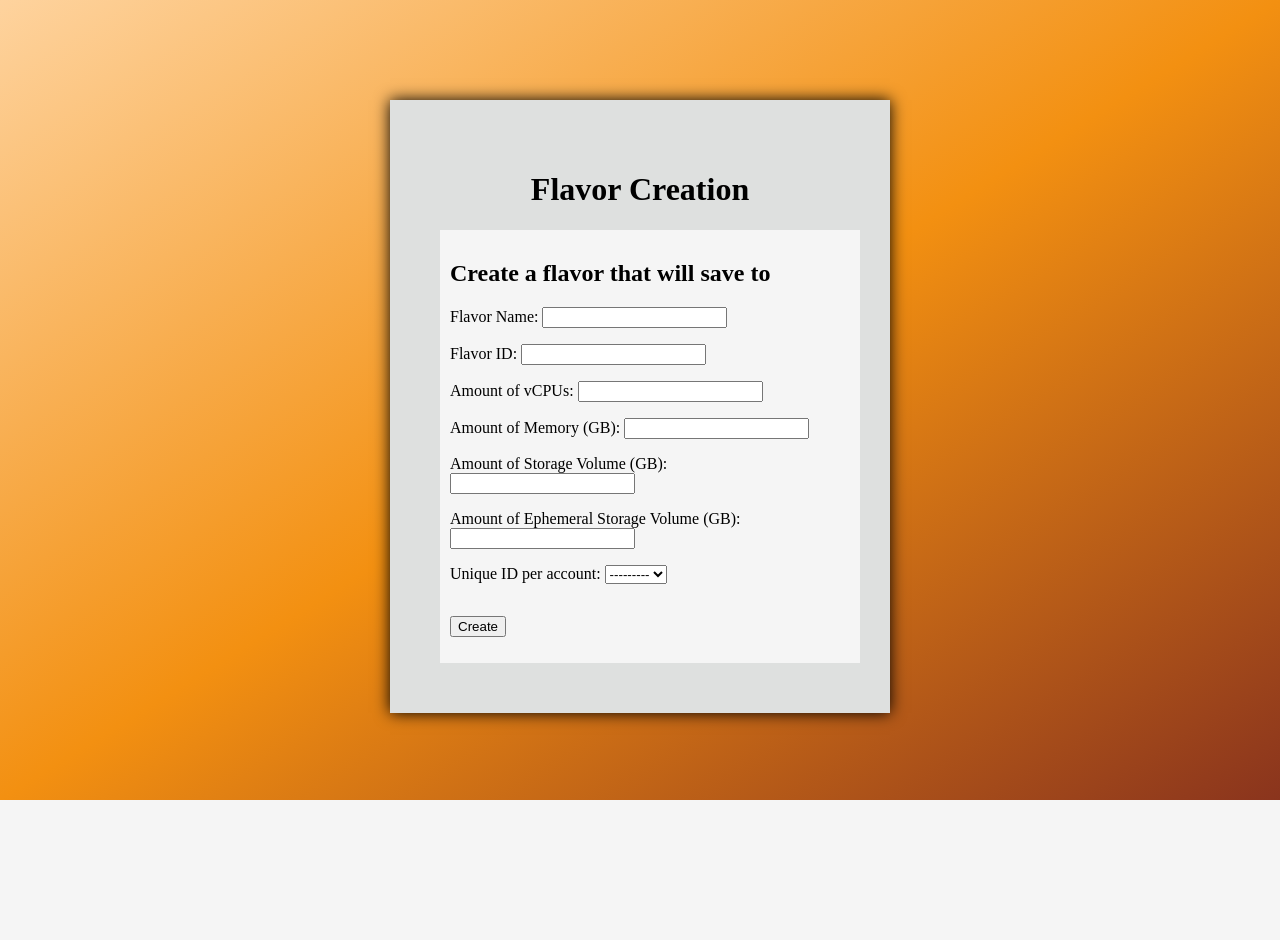
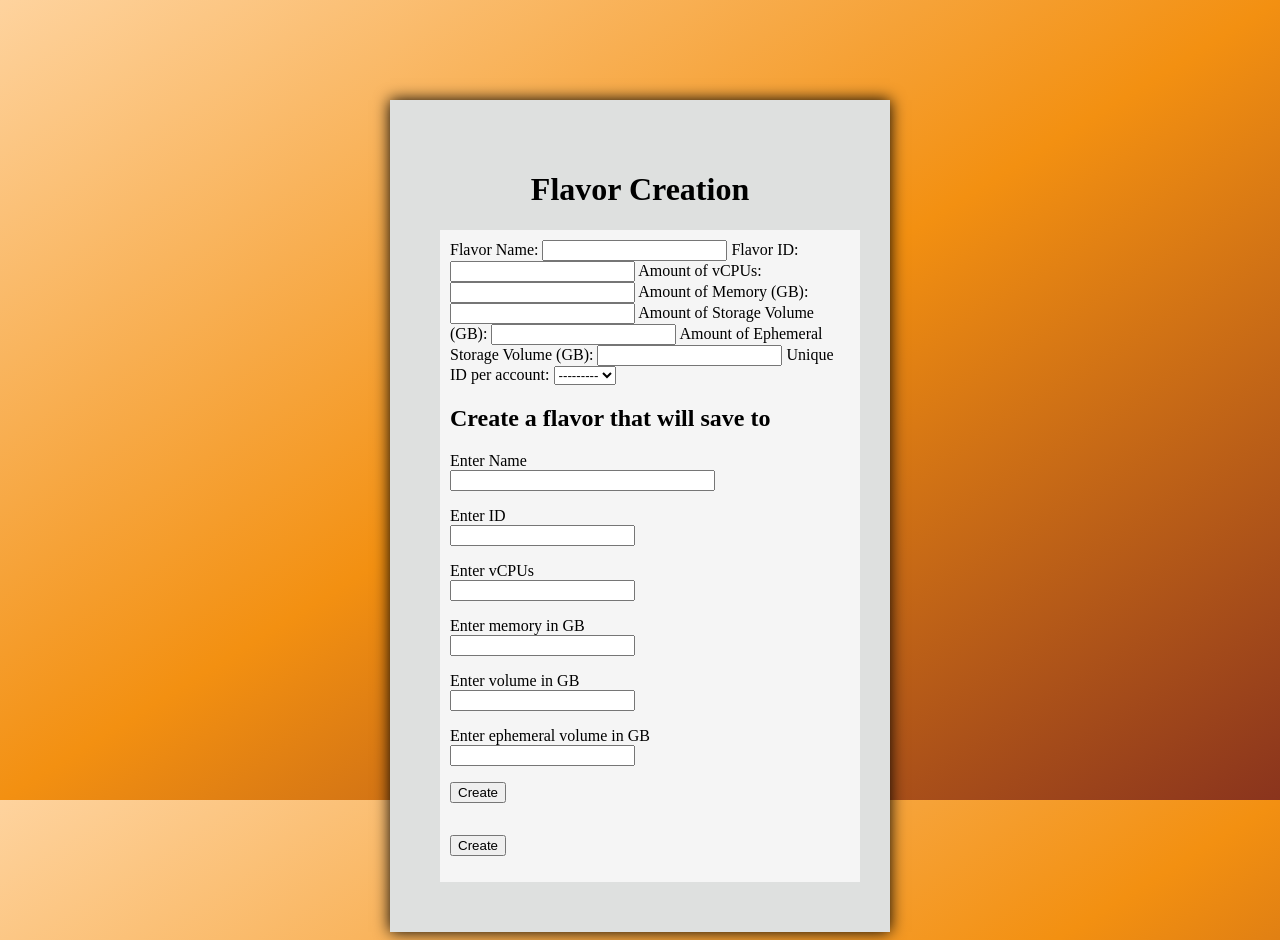
Before and after one commit to Kev1n16/oracleProject, a Django app: template oracleProject/main/templates/flavor/createflavor.html in a window 1280 px wide. Before the commit the page ends 800 px from the top, so only its background shows below. Run offline with Django 4.2, Linux system fonts and the light colour scheme; the template is opened without the code that fills it: values that come from a table or form of the project are taken from there, others are empty.

Commit message:
unfinished

```diff
--- a/oracleProject/main/templates/flavor/createflavor.html
+++ b/oracleProject/main/templates/flavor/createflavor.html
@@ -12,11 +12,38 @@
     <div id="centerDiv">
     <h1 id='pagetitle'>Flavor Creation</h1>
     <div id="flavorinput">
-        <form method="post" action="">
+        <form method="POST" action="">
             {% csrf_token %}
+            {{ form }}
             <h2>Create a flavor that will save to {{ user.username }}</h2>
             <table>
-                {{ form.as_p }}
+                <label> Enter Name <br>
+                    <input type="text" name="name" size="30" /> </label>
+                <br>
+                <p></p>
+                <label> Enter ID <br>
+                    <input type="number" name="id" size="30" /> </label>
+                <br />
+                <p></p>
+                <label> Enter vCPUs <br>
+                    <input type="number" name="amt_vCPU" size="30" /> </label>
+                <br>
+                <p></p>
+                <label> Enter memory in GB <br>
+                    <input type="number" step="any" name="amt_Memory" size="30" /> </label>
+                <br />
+                <p></p>
+                <label> Enter volume in GB <br>
+                    <input type="number" step="any" name="amt_Volume" size="30" /> </label>
+                <br>
+                <p></p>
+                <label> Enter ephemeral volume in GB <br>
+                    <input type="number" step="any" name="amt_Ephemeral_Volume" size="30" /> </label>
+                <br />
+                <p href="{% url 'main page' %}">
+                    <a href="{% url 'main page' %}"><input href="{% url 'main page' %}" type="submit" value="Create"></a>
+                </p>
+
             </table>
             <p href="{% url 'main page' %}">
                 <a href="{% url 'main page' %}"><input href="{% url 'main page' %}" type="submit" value="Create"></a>
```
Also changed, not shown: oracleProject/main/views.py (+26 -11 lines), oracleProject/db.sqlite3.
